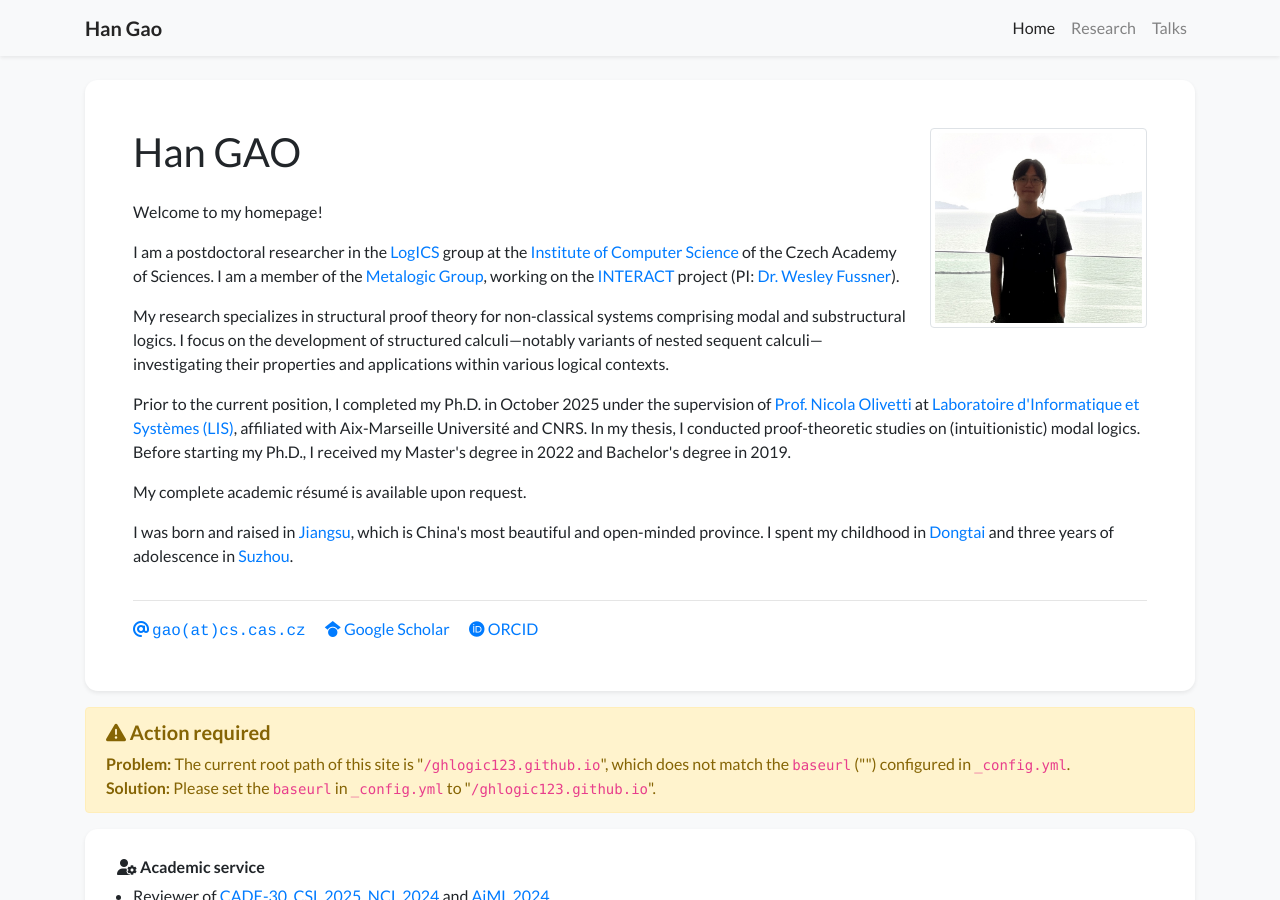
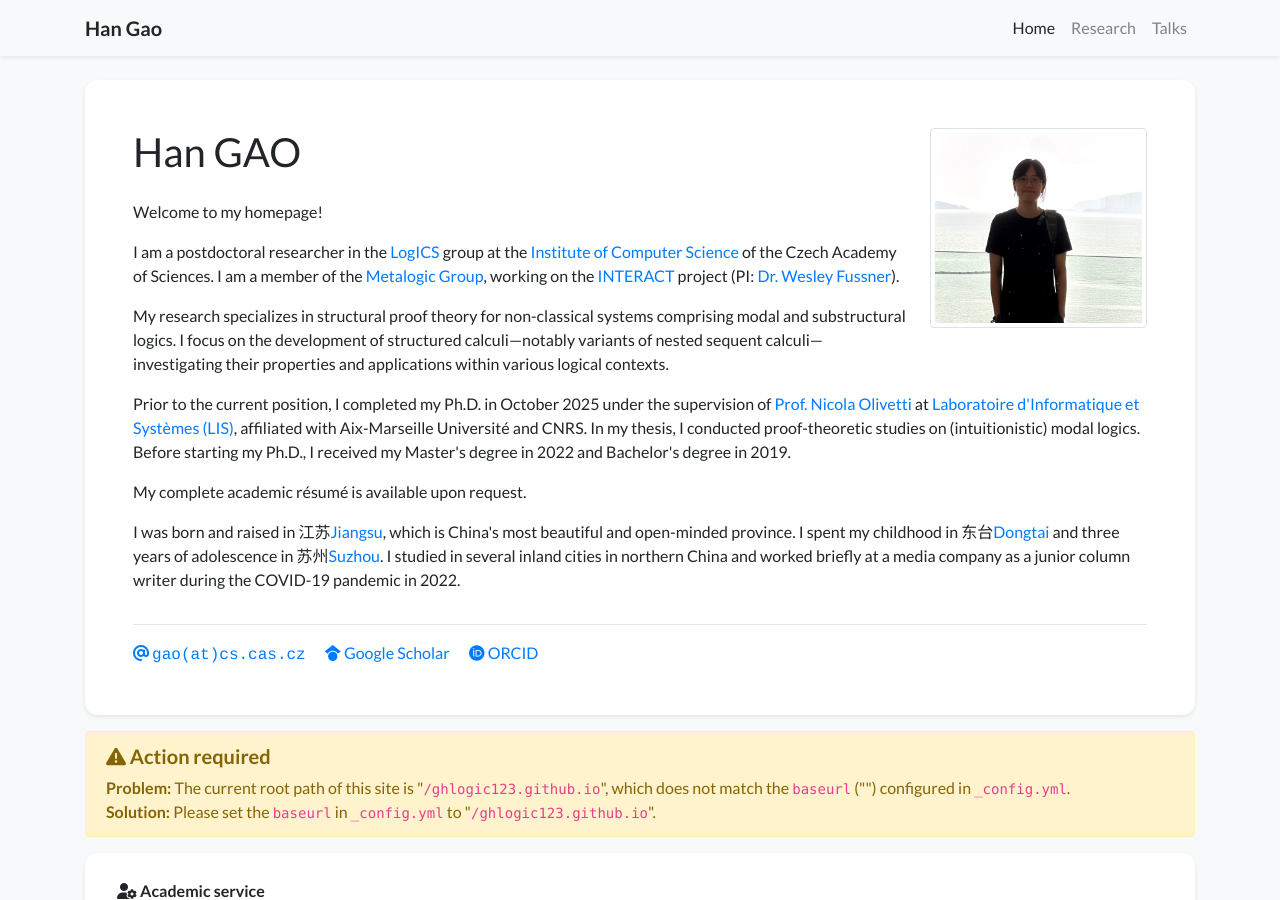
Before and after one commit to ghlogic123/ghlogic123.github.io, a Jekyll site: the page built from index.html, in a window 1280 px wide and 900 px high. Built offline with Jekyll 4.4.1, drawn with Linux system fonts in a browser that asks for light colours; nearby versions of some CDN libraries; a style sheet for code colours, icons or effects is not loaded.

Commit message:
Update profile.yml

```diff
--- a/_data/profile.yml
+++ b/_data/profile.yml
@@ -35,7 +35,7 @@
   My complete academic résumé is available upon request.
   </p>
   <p>
-  I was born and raised in <a href="https://en.wikipedia.org/wiki/Jiangsu" target="_blank">Jiangsu</a>, which is China's most beautiful and open-minded province. I spent my childhood in <a href="https://en.wikipedia.org/wiki/Dongtai" target="_blank">Dongtai</a> and three years of adolescence in <a href="https://en.wikipedia.org/wiki/Suzhou" target="_blank">Suzhou</a>.
+  I was born and raised in 江苏<a href="https://en.wikipedia.org/wiki/Jiangsu" target="_blank">Jiangsu</a>, which is China's most beautiful and open-minded province. I spent my childhood in 东台<a href="https://en.wikipedia.org/wiki/Dongtai" target="_blank">Dongtai</a> and three years of adolescence in 苏州<a href="https://en.wikipedia.org/wiki/Suzhou" target="_blank">Suzhou</a>. I studied in several inland cities in northern China and worked briefly at a media company as a junior column writer during the COVID-19 pandemic in 2022.
   </p>
 
 service:
```
